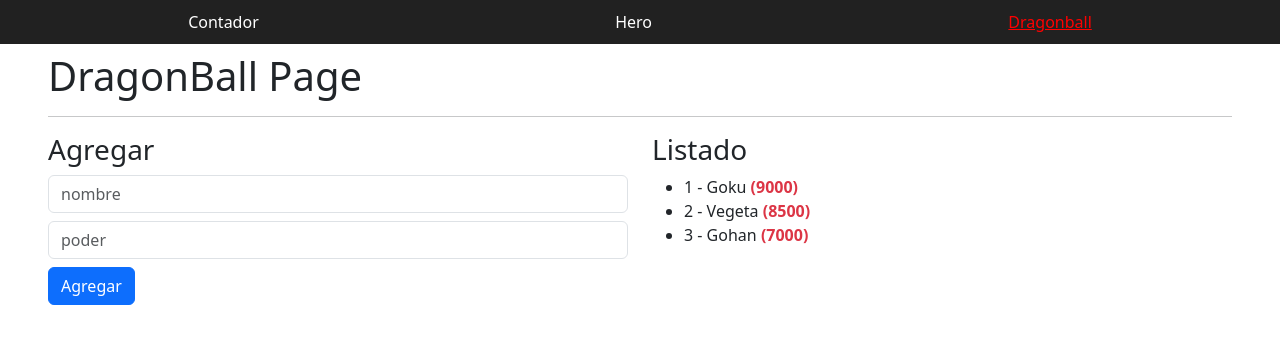
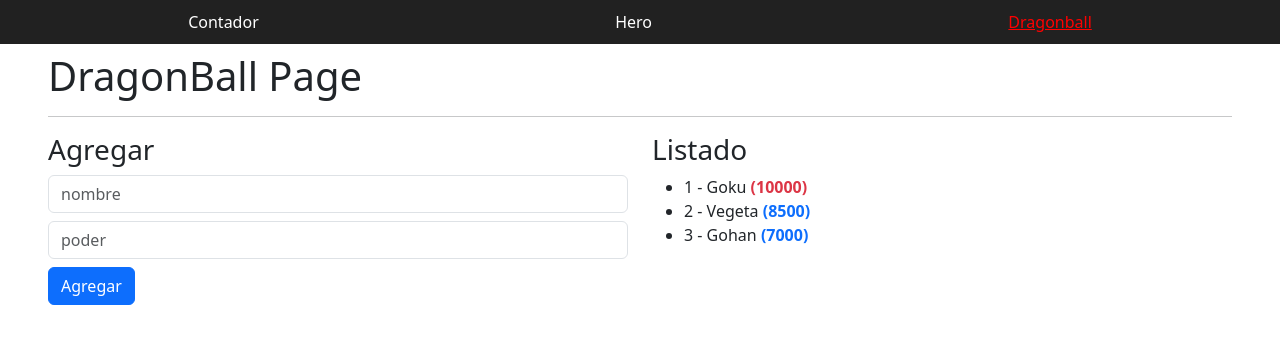
Before and after one commit to jueltter/angular-c104, an Angular app: page /dragonball in a window 1280 px wide. Shown: the top 344 px of the page. Built offline with nearby package versions, Linux system fonts and the light colour scheme.

Commit message:
5-ngclass-clases-de-css-de-forma-condicional completed

```diff
--- a/src/app/pages/dragonball/dragonball-page.component.html
+++ b/src/app/pages/dragonball/dragonball-page.component.html
@@ -17,7 +17,10 @@
       @for (item of characters(); track item.id; let idx = $index) {
         <li>
           <span>{{idx +1}} - {{ item.name }}</span>
-          <strong class="text-danger"> ({{ item.power }})</strong>
+          <strong [class.text-danger]="item.power > 9000"
+            [class.text-primary]="item.power < 9000">
+            <!--[ngClass]="powerClasses()"-->
+             ({{ item.power }})</strong>
         </li>
       }
     </ul>
--- a/src/app/pages/dragonball/dragonball-page.component.ts
+++ b/src/app/pages/dragonball/dragonball-page.component.ts
@@ -1,4 +1,5 @@
-import { Component, signal } from '@angular/core';
+import { NgClass } from '@angular/common';
+import { Component, signal, computed } from '@angular/core';
 
 interface Character {
   id: number;
@@ -8,15 +9,25 @@
 
 @Component({
 	templateUrl: './dragonball-page.component.html',
-  styleUrl: './dragonball-page.component.css'
+  styleUrl: './dragonball-page.component.css',
+  imports: [
+   // NgClass
+  ]
 })
 export class DragonballPageComponent {
 
   characters = signal<Character[]>([
-    { id: 1, name: 'Goku', power: 9000 },
+    { id: 1, name: 'Goku', power: 10000 },
     { id: 2, name: 'Vegeta', power: 8500 },
     { id: 3, name: 'Gohan', power: 7000 }
   ]);
 
+  powerClasses = computed(() => {
+    return {
+      'text-danger': true,
+    };
+
+  });
+
 	constructor() {}
 }
```
